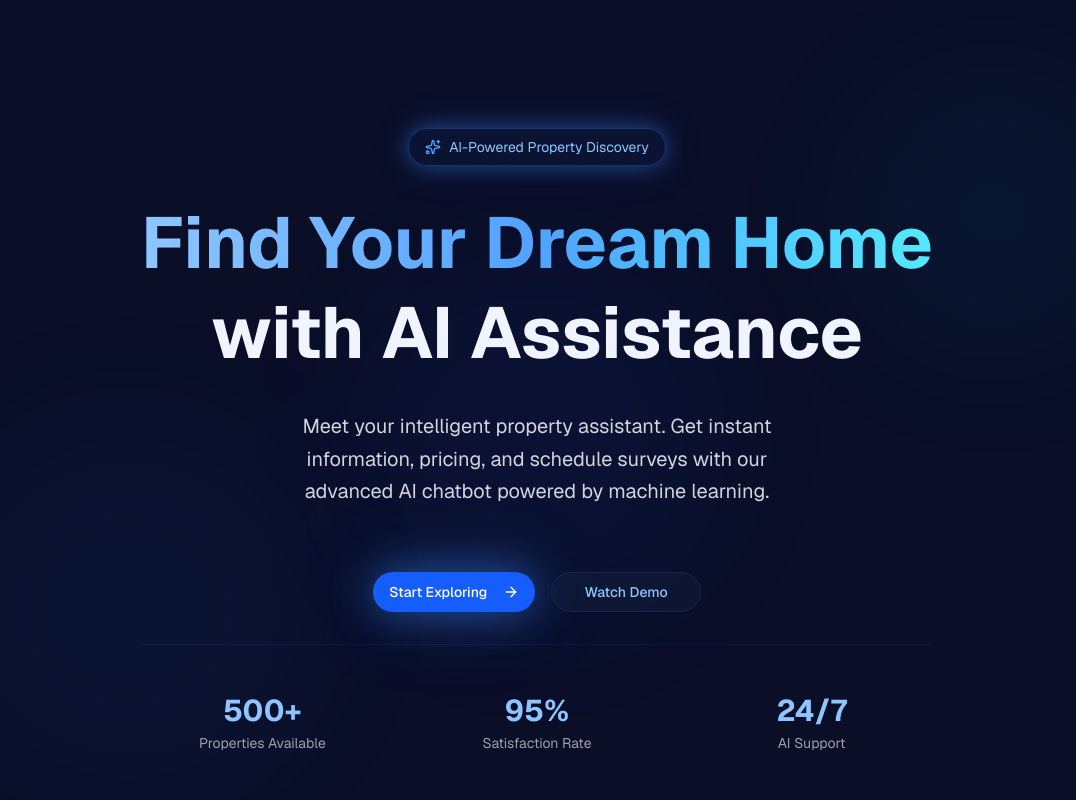
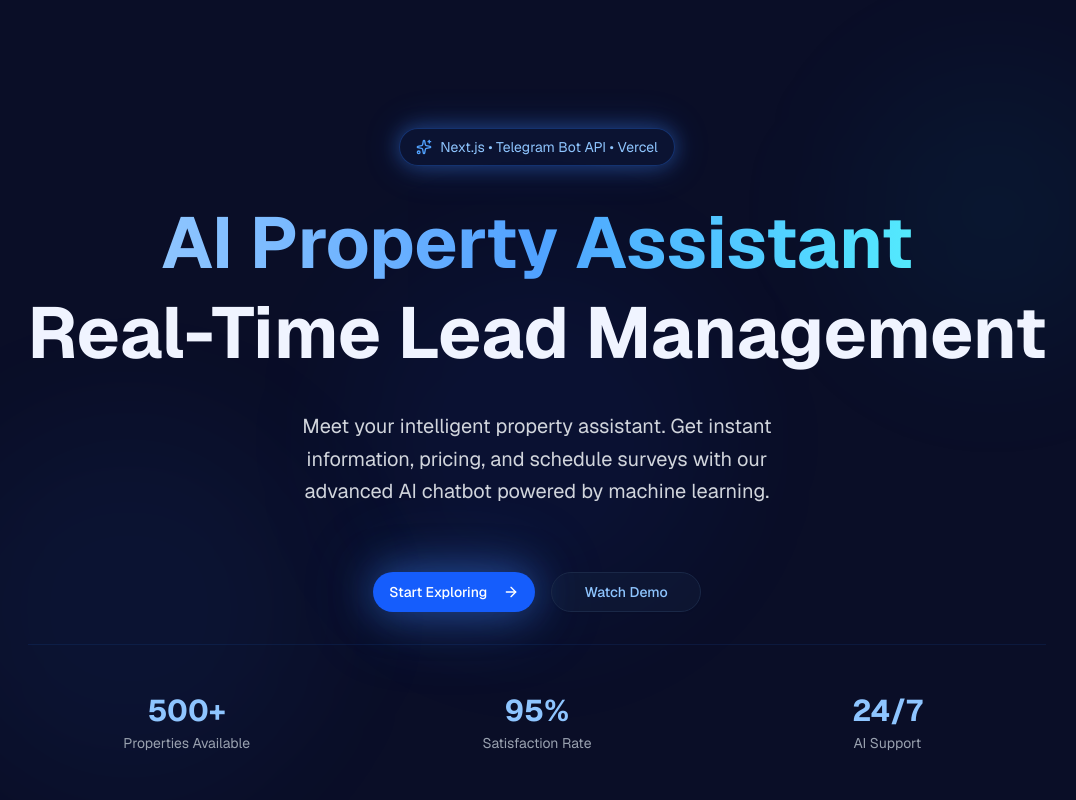
Before and after one commit to dimasn130397/v0-ai-property-asisant, a Next.js app: page / in a window 1280 px wide. Shown: the top 800 px of the page, without its empty margins (103-1179 px from the left). Built offline with nearby package versions, Linux system fonts and the light colour scheme.

Commit message:
Update hero.tsx

```diff
--- a/components/hero.tsx
+++ b/components/hero.tsx
@@ -17,16 +17,18 @@ export default function Hero() {
         {/* Badge */}
         <div className="flex items-center justify-center gap-2 inline-flex mx-auto px-4 py-2 rounded-full border border-blue-500/30 bg-blue-500/5 glow-blue">
           <Sparkles className="w-4 h-4 text-blue-400" />
-          <span className="text-sm text-blue-300">AI-Powered Property Discovery</span>
+          <span className="text-sm text-blue-300">
+          Next.js • Telegram Bot API • Vercel
+          </span>
         </div>
 
         {/* Main heading */}
         <h1 className="text-4xl md:text-6xl lg:text-7xl font-bold leading-tight text-balance">
           <span className="bg-gradient-to-r from-blue-300 via-blue-400 to-cyan-300 bg-clip-text text-transparent">
-            Find Your Dream Home
+          AI Property Assistant
           </span>
           <br />
-          with AI Assistance
+          Real-Time Lead Management
         </h1>
 
         {/* Subheading */}
```
